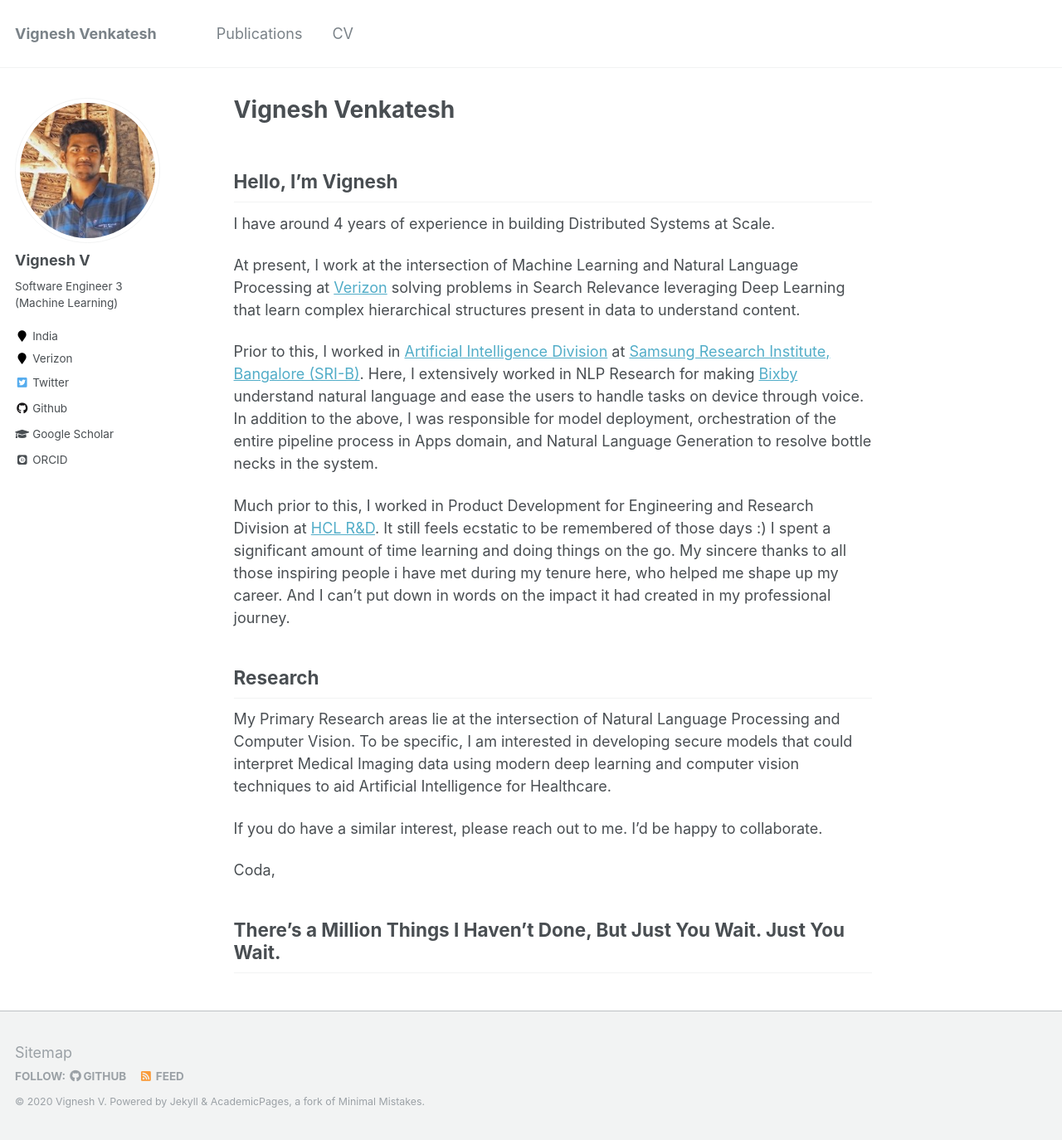
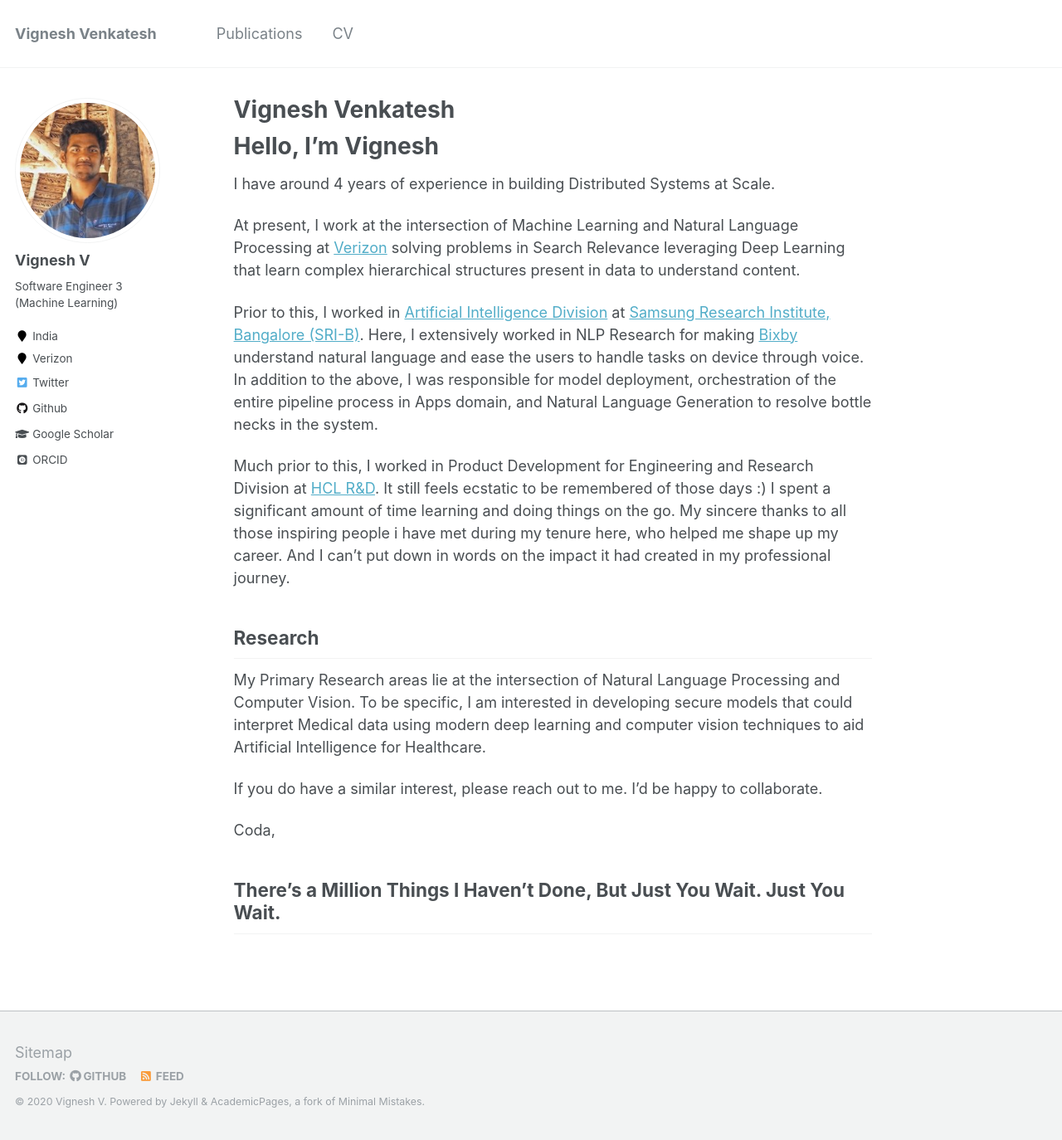
Before and after one commit to vigneshv92/vigneshv92.github.io, a Jekyll site: the page built from _pages/about.md, in a window 1280 px wide and 1374 px high. Shown: the whole window at 83% size. Built offline with Jekyll 4.4.1, drawn with Linux system fonts in a browser that asks for light colours; some web fonts are replaced.

Commit message:
Update about.md

```diff
--- a/_pages/about.md
+++ b/_pages/about.md
@@ -7,7 +7,7 @@ redirect_from:
   - /about/
   - /about.html
 ---
-## Hello, I'm Vignesh
+# Hello, I'm Vignesh
 
 I have around 4 years of experience in building Distributed Systems at Scale.
 
@@ -27,7 +27,7 @@ And I can't put down in words on the impact it had created in my professional jo
 ## Research
 
 My Primary Research areas lie at the intersection of Natural Language Processing and Computer Vision.
-To be specific, I am interested in developing secure models that could interpret Medical Imaging data using
+To be specific, I am interested in developing secure models that could interpret Medical data using
 modern deep learning and computer vision techniques to aid Artificial Intelligence for Healthcare.
 
 If you do have a similar interest, please reach out to me. I'd be happy to collaborate.
```
